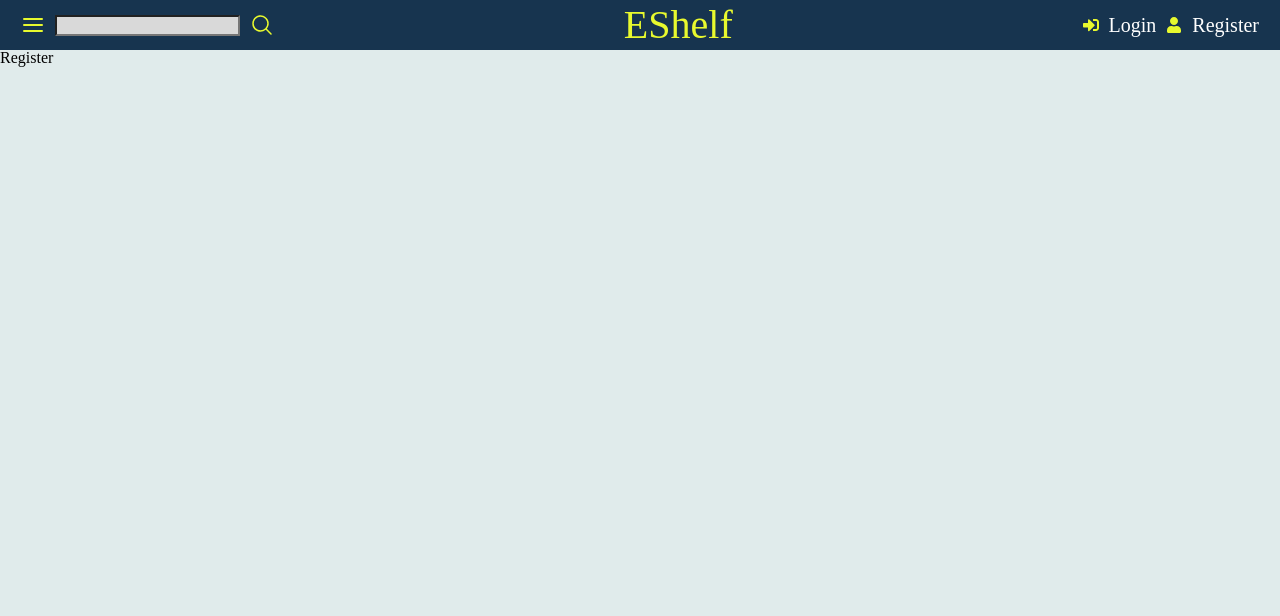
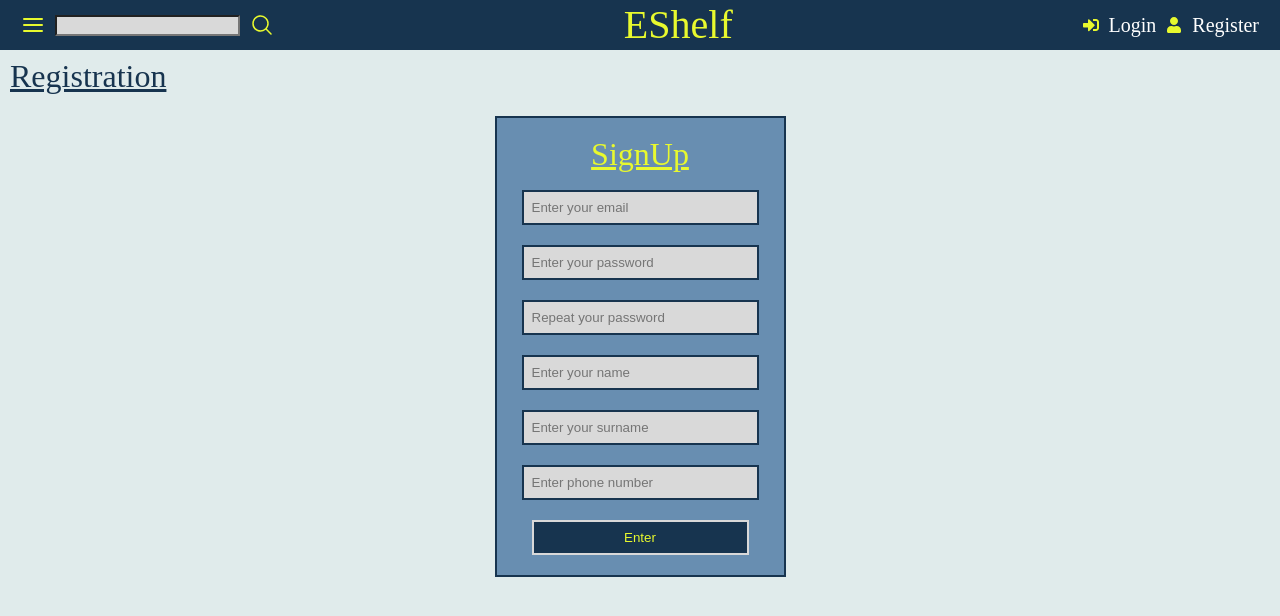
Before and after one commit to m4cy43/EShelf, a React (Create React App) app in the folder frontend/: page /register in a window 1280 px wide. Shown: the top 616 px of the page. Built offline with nearby package versions, Linux system fonts and the light colour scheme.

Commit message:
from cafe. login and register forms react redux prot

```diff
--- a/frontend/package.json
+++ b/frontend/package.json
@@ -7,6 +7,7 @@
     "@testing-library/jest-dom": "^5.16.5",
     "@testing-library/react": "^13.4.0",
     "@testing-library/user-event": "^14.4.3",
+    "axios": "^1.2.1",
     "react": "^18.2.0",
     "react-dom": "^18.2.0",
     "react-icons": "^4.7.1",
--- a/frontend/src/app/store.js
+++ b/frontend/src/app/store.js
@@ -1,5 +1,8 @@
-import { configureStore } from "@reduxjs/toolkit";
+import { configureStore } from '@reduxjs/toolkit';
+import authReducer from '../features/authentication/authSlice';
 
 export const store = configureStore({
-  reducer: {},
+  reducer: {
+    auth: authReducer,
+  },
 });
--- a/frontend/src/components/Header.jsx
+++ b/frontend/src/components/Header.jsx
@@ -3,9 +3,21 @@ import { HiMagnifyingGlass } from "react-icons/hi2";
 import { FiMenu } from "react-icons/fi";
 import { Link, useNavigate } from "react-router-dom";
 import { IconContext } from "react-icons";
+import { useSelector, useDispatch } from "react-redux";
+import { reset, logout } from "../features/authentication/authSlice";
 import "./css/header.css";
 
 function Header() {
+  const navigate = useNavigate();
+  const dispatch = useDispatch();
+  const { user } = useSelector((state) => state.auth);
+
+  const onLogout = () => {
+    dispatch(logout());
+    dispatch(reset());
+    navigate("/");
+  };
+
   return (
     <header>
       <div className="navigation">
@@ -23,6 +35,18 @@ function Header() {
         </Link>
       </div>
       <div className="auth">
+        {user ? (
+          <>
+            <IconContext.Provider value={{ color: "#e8f92e", size: "1em" }}>
+              <FaSignOutAlt />
+            </IconContext.Provider>
+            <Link id="react-link" to="/login">
+              <h4 onClick={onLogout}>LogOut</h4>
+            </Link>
+            <h4>({user.name})</h4>
+          </>
+        ) : (
+          <>
             <IconContext.Provider value={{ color: "#e8f92e", size: "1em" }}>
               <FaSignInAlt />
             </IconContext.Provider>
@@ -35,6 +59,8 @@ function Header() {
             <Link id="react-link" to="/register">
               <h4>Register</h4>
             </Link>
+          </>
+        )}
       </div>
     </header>
   );
--- a/frontend/src/components/css/tags.css
+++ b/frontend/src/components/css/tags.css
@@ -173,3 +173,10 @@ main {
   justify-content: center;
   align-items: center;
 }
+
+h2 {
+  color: #17344f;
+  font-size: 2em;
+  margin: 10px;
+  text-decoration: underline;
+}
--- /dev/null
+++ b/frontend/src/features/authentication/authService.js
@@ -0,0 +1,34 @@
+import axios from 'axios';
+
+const URL = '/api/user/';
+
+const signup = async (userData) => {
+    const res = await axios.post(URL + "signup", userData);
+    if (res.data) {
+      localStorage.setItem('user', JSON.stringify(res.data));
+    }
+
+    return res.data
+}
+
+const login = async (userData) => {
+    const res = await axios.post(URL + "login", userData);
+
+    if (res.data) {
+      localStorage.setItem('user', JSON.stringify(res.data));
+    }
+
+    return res.data
+}
+
+const logout = () => {
+    localStorage.removeItem('user');
+}
+
+const authService = {
+    signup,
+    login,
+    logout
+}
+
+export default authService;
--- /dev/null
+++ b/frontend/src/features/authentication/authSlice.js
@@ -0,0 +1,91 @@
+import { createSlice, createAsyncThunk } from "@reduxjs/toolkit";
+import authService from "./authService";
+
+const user = JSON.parse(localStorage.getItem("user"));
+
+const initialState = {
+  user: user ? user : null,
+  isLoading: false,
+  isError: false,
+  isSuccess: false,
+  message: "",
+};
+
+export const signup = createAsyncThunk("auth/signup", async (user, thunkAPI) => {
+  try {
+    return await authService.signup(user);
+  } catch (error) {
+    const message =
+      (error.response && error.response.data && error.response.data.message) ||
+      error.message ||
+      error.toString();
+    return thunkAPI.rejectWithValue(message);
+  }
+});
+
+export const login = createAsyncThunk("auth/login", async (user, thunkAPI) => {
+  try {
+    return await authService.login(user);
+  } catch (error) {
+    const message =
+      (error.response && error.response.data && error.response.data.message) ||
+      error.message ||
+      error.toString();
+    return thunkAPI.rejectWithValue(message);
+  }
+});
+
+export const logout = createAsyncThunk("auth/logout", async () => {
+  await authService.logout(user);
+});
+
+export const authSlice = createSlice({
+  name: "auth",
+  initialState,
+  reducers: {
+    reset: (state) => {
+      //state.user = null;
+      state.isLoading = false;
+      state.isError = false;
+      state.isSuccess = false;
+      state.message = "";
+    },
+  },
+  extraReducers: (builder) => {
+    builder
+      .addCase(signup.pending, (state) => {
+        state.isLoading = true;
+      })
+      .addCase(signup.fulfilled, (state, action) => {
+        state.isLoading = false;
+        state.isSuccess = true;
+        state.user = action.payload;
+      })
+      .addCase(signup.rejected, (state, action) => {
+        state.isLoading = false;
+        state.isError = true;
+        state.message = action.payload;
+        state.user = null;
+      })
+      .addCase(login.pending, (state) => {
+        state.isLoading = true;
+      })
+      .addCase(login.fulfilled, (state, action) => {
+        state.isLoading = false;
+        state.isSuccess = true;
+        state.user = action.payload;
+      })
+      .addCase(login.rejected, (state, action) => {
+        state.isLoading = false;
+        state.isError = true;
+        state.message = action.payload;
+        state.user = null;
+      })
+      .addCase(logout.fulfilled, (state) => {
+        state.user = null;
+      });
+  },
+});
+
+export const {reset} = authSlice.actions;
+export default authSlice.reducer;
--- a/frontend/src/pages/Login.jsx
+++ b/frontend/src/pages/Login.jsx
@@ -1,21 +1,78 @@
-import "./css/login.css";
+import { useState, useEffect } from "react";
+import { useDispatch, useSelector } from "react-redux";
+import { useNavigate } from "react-router-dom";
+import { reset, login } from "../features/authentication/authSlice";
+import "./css/form.css";
 
 function Login() {
+  const [formData, setFormData] = useState({
+    email: "",
+    password: "",
+  });
+
+  const { email, password } = formData;
+
+  const navigate = useNavigate();
+  const dispatch = useDispatch();
+
+  const { user, isError, isSuccess, message } = useSelector(
+    (state) => state.auth
+  );
+
+  useEffect(() => {
+    if (isError) {
+      console.error(message);
+    }
+
+    if (isSuccess || user) {
+      navigate("/");
+    }
+
+    dispatch(reset());
+  }, [user, isError, isSuccess, message, navigate, dispatch]);
+
+  const onChange = (e) => {
+    setFormData((previousState) => ({
+      ...previousState,
+      [e.target.name]: e.target.value,
+    }));
+  };
+
+  const onSubmit = (e) => {
+    e.preventDefault();
+
+    const userData = {
+      email,
+      password,
+    }
+
+    dispatch(login(userData))
+  };
+
   return (
+    <>
+      <h2>LogIn</h2>
       <main>
         <div className="login-box">
           <h4>SignIn</h4>
-        <form>
-          <input type="email" name="email" placeholder="Enter your email" />
+          <form onSubmit={onSubmit}>
+            <input
+              type="email"
+              name="email"
+              placeholder="Enter your email"
+              onChange={onChange}
+            />
             <input
               type="password"
               name="password"
               placeholder="Enter your password"
+              onChange={onChange}
             />
-          <input type="button" name="button" value="Enter" />
+            <input type="submit" name="button" value="Enter" />
           </form>
         </div>
       </main>
+    </>
   );
 }
 
--- a/frontend/src/pages/Register.jsx
+++ b/frontend/src/pages/Register.jsx
@@ -1,7 +1,109 @@
+import { useState, useEffect } from "react";
+import { useDispatch, useSelector } from "react-redux";
+import { useNavigate } from "react-router-dom";
+import { reset, signup } from "../features/authentication/authSlice";
+import "./css/form.css";
+
 function Register() {
+  const [formData, setFormData] = useState({
+    name: "",
+    email: "",
+    password: "",
+    password2: "",
+  });
+
+  const { name, email, password, password2 } = formData;
+
+  const navigate = useNavigate();
+  const dispatch = useDispatch();
+
+  const { user, isError, isSuccess, message } = useSelector(
+    (state) => state.auth
+  );
+
+  useEffect(() => {
+    if (isError) {
+      console.error(message);
+    }
+
+    if (isSuccess || user) {
+      navigate("/");
+    }
+
+    dispatch(reset());
+  }, [user, isError, isSuccess, message, navigate, dispatch]);
+
+  const onChange = (e) => {
+    setFormData((previousState) => ({
+      ...previousState,
+      [e.target.name]: e.target.value,
+    }));
+  };
+
+  const onSubmit = (e) => {
+    e.preventDefault()
+    if (password !== password2) {
+      console.error('Passwords do not match')
+    } else {
+      const userData = {
+        name,
+        email,
+        password,
+      }
+
+      dispatch(signup(userData))
+    }
+  }
+
   return (
-    <div>Register</div>
-  )
+    <>
+      <h2>Registration</h2>
+      <main>
+        <div className="login-box">
+          <h4>SignUp</h4>
+          <form onSubmit={onSubmit}>
+            <input
+              type="email"
+              name="email"
+              placeholder="Enter your email"
+              onChange={onChange}
+            />
+            <input
+              type="password"
+              name="password"
+              placeholder="Enter your password"
+              onChange={onChange}
+            />
+            <input
+              type="password"
+              name="password2"
+              placeholder="Repeat your password"
+              onChange={onChange}
+            />
+            <input
+              type="text"
+              name="name"
+              placeholder="Enter your name"
+              onChange={onChange}
+            />
+            <input
+              type="text"
+              name="surnname"
+              placeholder="Enter your surname"
+              onChange={onChange}
+            />
+            <input
+              type="text"
+              name="phone"
+              placeholder="Enter phone number"
+              onChange={onChange}
+            />
+            <input type="submit" name="button" value="Enter" />
+          </form>
+        </div>
+      </main>
+    </>
+  );
 }
 
-export default Register
+export default Register;
--- a/frontend/src/pages/css/login.css
+++ b/frontend/src/pages/css/form.css
@@ -16,11 +16,13 @@
   padding: 20px 0px 10px 0px;
   margin: 0 auto;
   border: 2px #17344f solid;
+  position: relative;
+  top: -15%;
 }
 
 .login-box form input {
-  margin: 5px;
-  padding: 10px;
+  margin: 10px;
+  padding: 8px;
   border: 2px #17344f solid;
   width: 100%;
 }
@@ -29,4 +31,15 @@
   font-size: 32px;
   margin-bottom: 10px;
   color: #e8f92e;
+  text-decoration: underline;
 }
+
+.login-box form input[type="submit"] {
+  background-color: #17344f;
+  border: 2px #d9d9d9 solid;
+  color: #e8f92e;
+}
+
+.login-box form input[type="submit"]:hover {
+  background-color: #68b16f;
+}
```
Also changed, not shown: 1 other file (tests, documents, lock files or other folders). Lines whose indentation alone changed are shown as unchanged.
